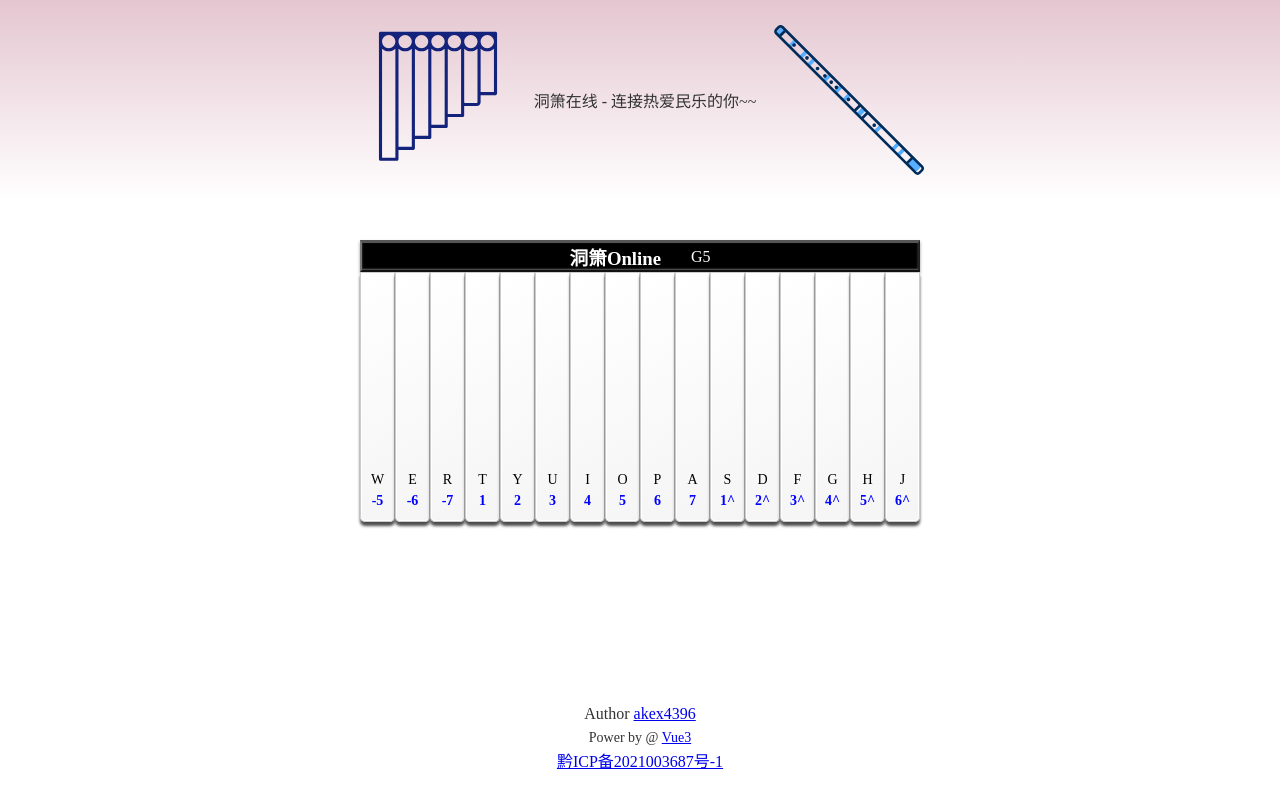
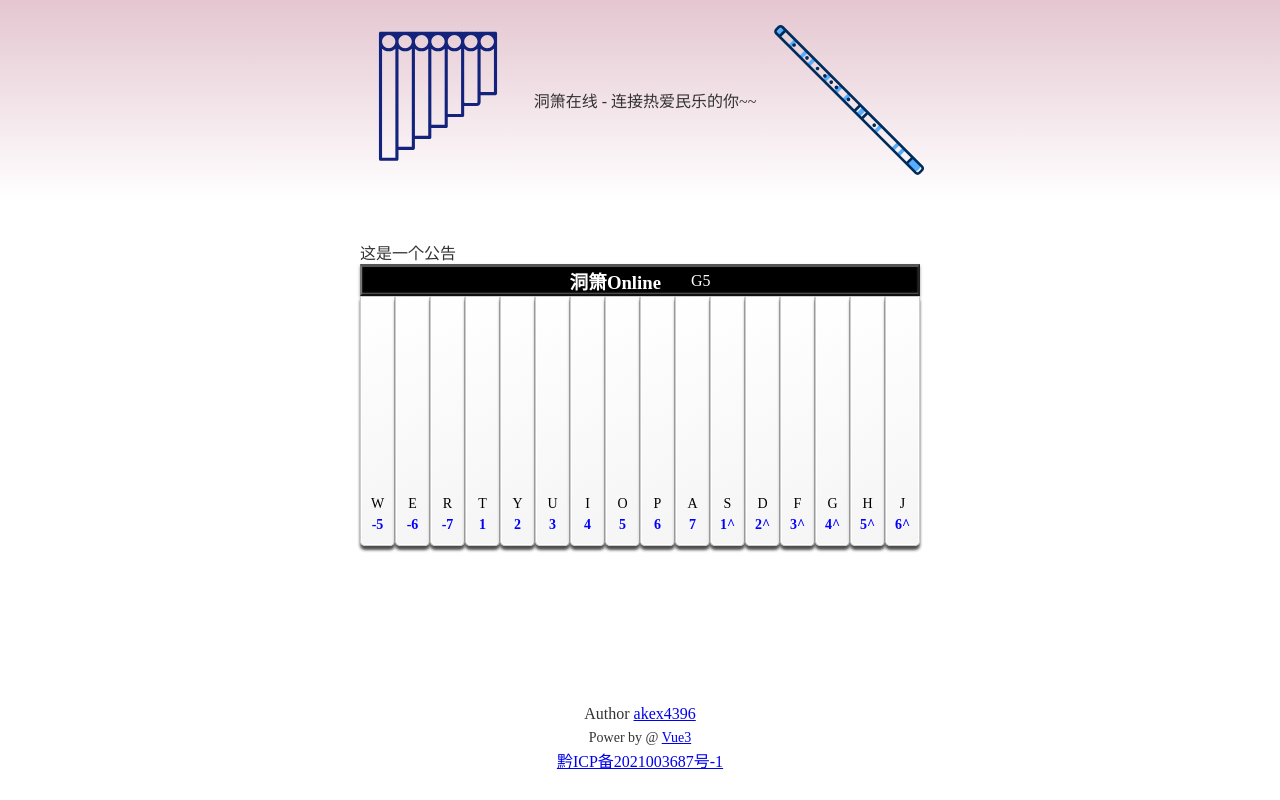
Before and after one commit to Alioth996/dx.akexc.com, a Vue app: page / in a window 1280 px wide. Built offline with nearby package versions, Linux system fonts and the light colour scheme.

Commit message:
chore: 调整 dx-play 显示

```diff
--- /dev/null
+++ b/src/components/dx-notice.vue
@@ -0,0 +1,13 @@
+<template>
+    <div id="dx-notice">
+        这是一个公告
+    </div>
+</template>
+
+<script setup>
+
+</script>
+
+<style scoped lang='less'>
+
+</style>
--- a/src/components/dx-panel/dx-panel.vue
+++ b/src/components/dx-panel/dx-panel.vue
@@ -1,4 +1,5 @@
 <template>
+    <DxPanelTop />
     <div id="dx-panel" flex="~ row " justify-start>
         <div v-for="(dxTone,index) in dxToneList" :key="dxTone.id" :data-keyCode="dxTone.keyCode"
             :data-name="filterToneToChinese(dxTone.name)" class="dxTone-key" :class="activerIndex == index ?'active':''"
@@ -14,6 +15,7 @@
 <script setup>
 import dxToneList from '@/config/dxTone'
 import { onMounted, ref, computed } from 'vue';
+import DxPanelTop from './dx-panel-top.vue';
 
 
 // 样式切换index
--- a/src/components/dx-play.vue
+++ b/src/components/dx-play.vue
@@ -1,13 +1,14 @@
 <template>
     <div id="dx-play" mt-10>
-        <DxPanelTop />
+        <DxNotice />
         <DxPanel />
     </div>
 </template>
 
 <script setup>
 import DxPanelTop from './dx-panel/dx-panel-top.vue';
-import DxPanel from './dx-panel/dx-panel.vue';</script>
+import DxPanel from './dx-panel/dx-panel.vue';
+import DxNotice from './dx-notice.vue';</script>
 
 <style scoped>
 #dx-play {
```
Also changed, not shown: src/App.vue (+9 -0 lines).
